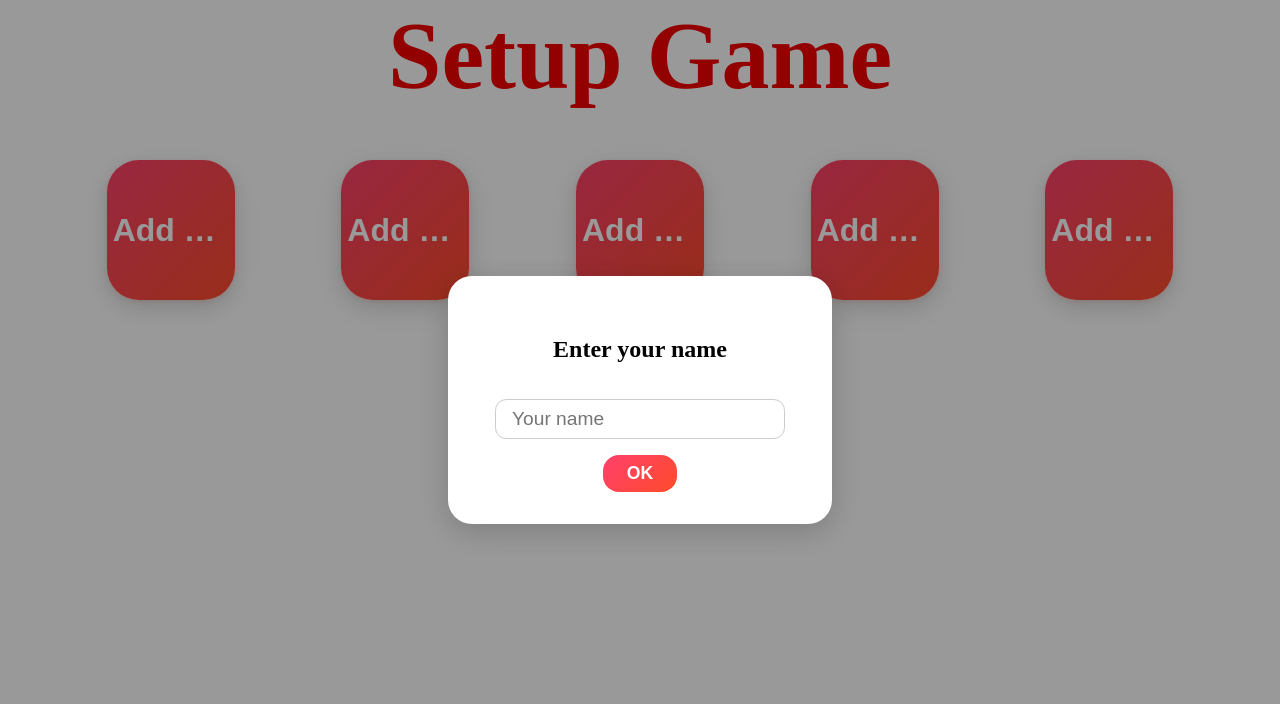
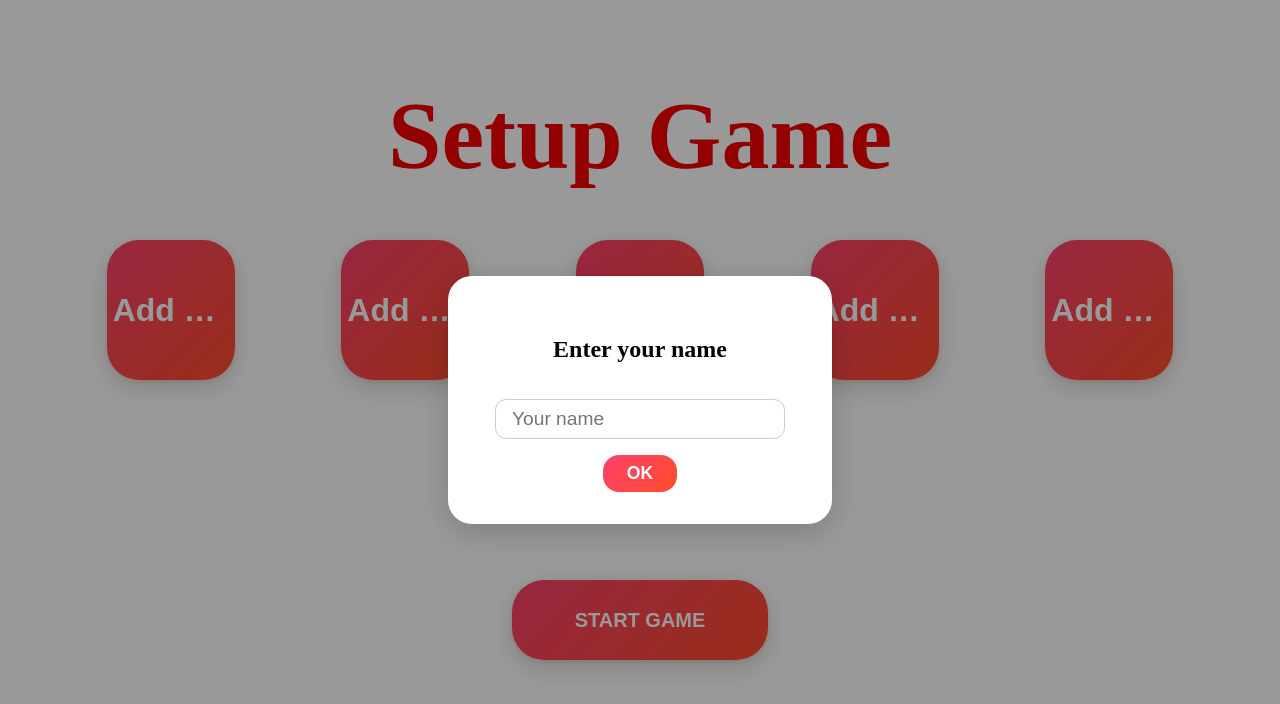
Before and after one commit to MathiasMillingHansen/web3, a Vue app: page /setup in a window 1280 px wide. Shown: the top 704 px of the page. Built offline with nearby package versions, Linux system fonts and the light colour scheme.

Commit message:
Small design changes

```diff
--- a/src/pages/home/Home.vue
+++ b/src/pages/home/Home.vue
@@ -1,6 +1,5 @@
-
 <template>
-    <Header/>
+    <Header />
     <div :class="styles.button_container">
         <router-link :to="'/setup'" custom v-slot="{ navigate, href }">
             <button :class="styles.button" :href="href" @click="handleClick(navigate)">
@@ -15,7 +14,7 @@ import { ref } from 'vue';
 import styles from './home.module.css';
 import Header from '../../components/Header.vue';
 
-const hoverSound = ref(new Audio('public/sounds/sfx-gamestart-end.mp3'));
+const hoverSound = ref(new Audio('/sounds/sfx-gamestart-end.mp3'));
 
 function playHoverSound() {
     hoverSound.value.currentTime = 0;
--- a/src/pages/setup/setup.module.css
+++ b/src/pages/setup/setup.module.css
@@ -8,11 +8,11 @@
 }
 
 .setup_header h1 {
-    margin: 0;
+    margin: 10vh;
 }
 
 .setup_body {
-    height: 90vh;
+    height: 50vh;
     width: 100vw;
     display: flex;
     justify-content: space-evenly;
@@ -129,3 +129,24 @@
 .modal_button:hover {
     background: linear-gradient(135deg, #ff4b2b 0%, #ff416c 100%);
 }
+
+.start_button_container {
+    display: flex;
+    align-items: center;
+    justify-content: center;
+    height: 15vh;
+    width: 100vw;
+}
+
+.start_button {
+    width: 20vw;
+    height: 10vh;
+    background: linear-gradient(135deg, #ff416c 0%, #ff4b2b 100%);
+    color: #fff;
+    border: none;
+    border-radius: 2rem;
+    box-shadow: 0 8px 24px rgba(0, 0, 0, 0.15), 0 1.5px 4px rgba(255, 75, 43, 0.15);
+    cursor: pointer;
+    transition: transform 0.15s cubic-bezier(.4, 2, .6, 1), box-shadow 0.2s, background 0.3s;
+    outline: none;
+}
--- a/src/pages/setup/setup.vue
+++ b/src/pages/setup/setup.vue
@@ -3,7 +3,8 @@
     <div v-if="showModal" :class="styles.modal_overlay">
         <div :class="styles.modal">
             <h2>Enter your name</h2>
-            <input v-model="usernameInput" :class="styles.modal_input" placeholder="Your name" @keyup.enter="submitName" />
+            <input v-model="usernameInput" :class="styles.modal_input" placeholder="Your name"
+                @keyup.enter="submitName" />
             <button :class="styles.modal_button" @click="submitName">OK</button>
         </div>
     </div>
@@ -31,6 +32,14 @@
 
     </div>
 
+    <div :class="styles.start_button_container">
+        <router-link :to="'/game'" custom v-slot="{ navigate, href }">
+            <button :class="styles.start_button" :href="href" @click="navigate" :disabled="players[0] == null">
+                <h2 :class="styles.h2">START GAME</h2>
+            </button>
+        </router-link>
+    </div>
+
 </template>
 
 <script setup>
@@ -52,9 +61,9 @@ function submitName() {
 
 watch(players, (newPlayers) => {
     console.log(players.value);
-  if (newPlayers[0] == null) {
-    showModal.value = true;
-  }
+    if (newPlayers[0] == null) {
+        showModal.value = true;
+    }
 }, { deep: true });
 
 function addPlayer(index) {
```
Also changed, not shown: 1 other file (tests, documents, lock files or other folders).
